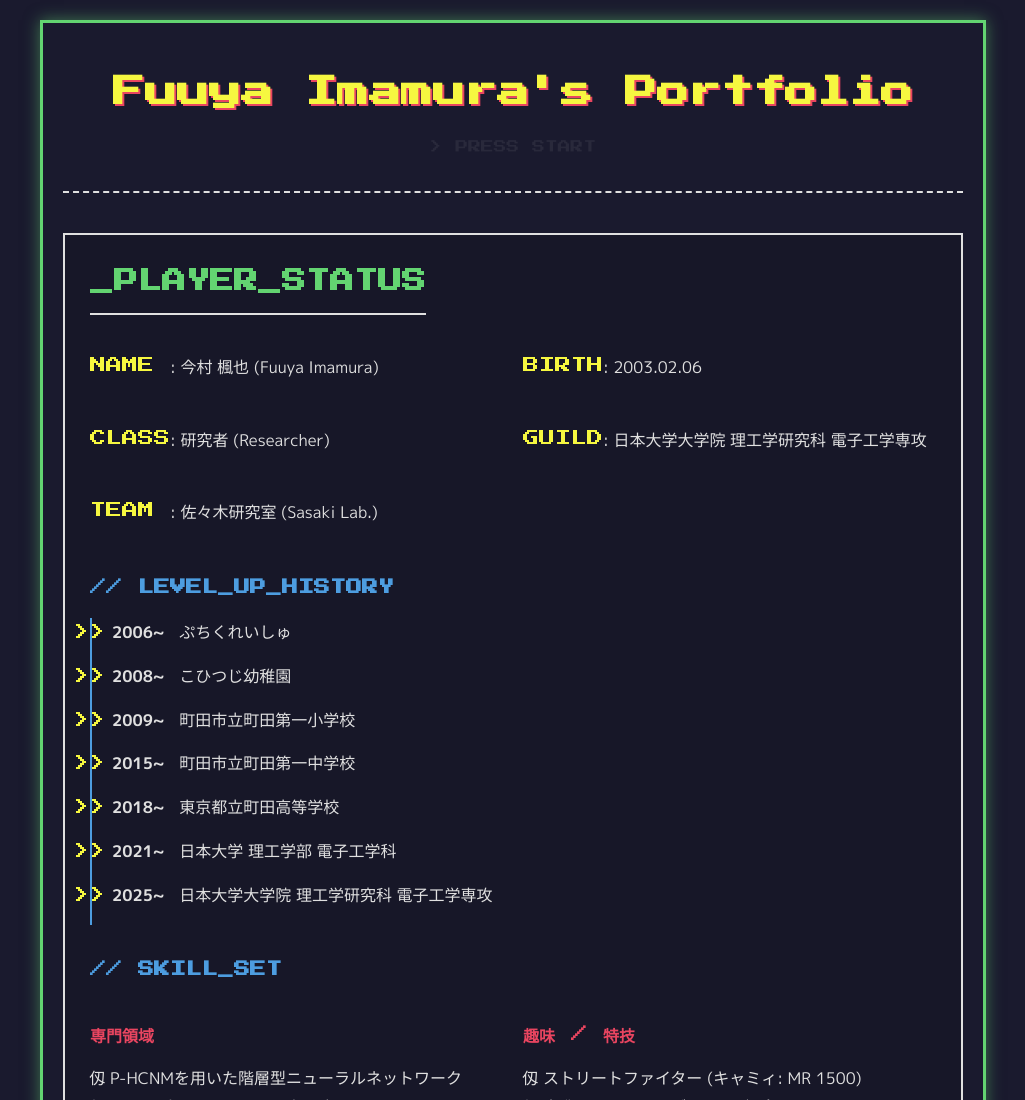
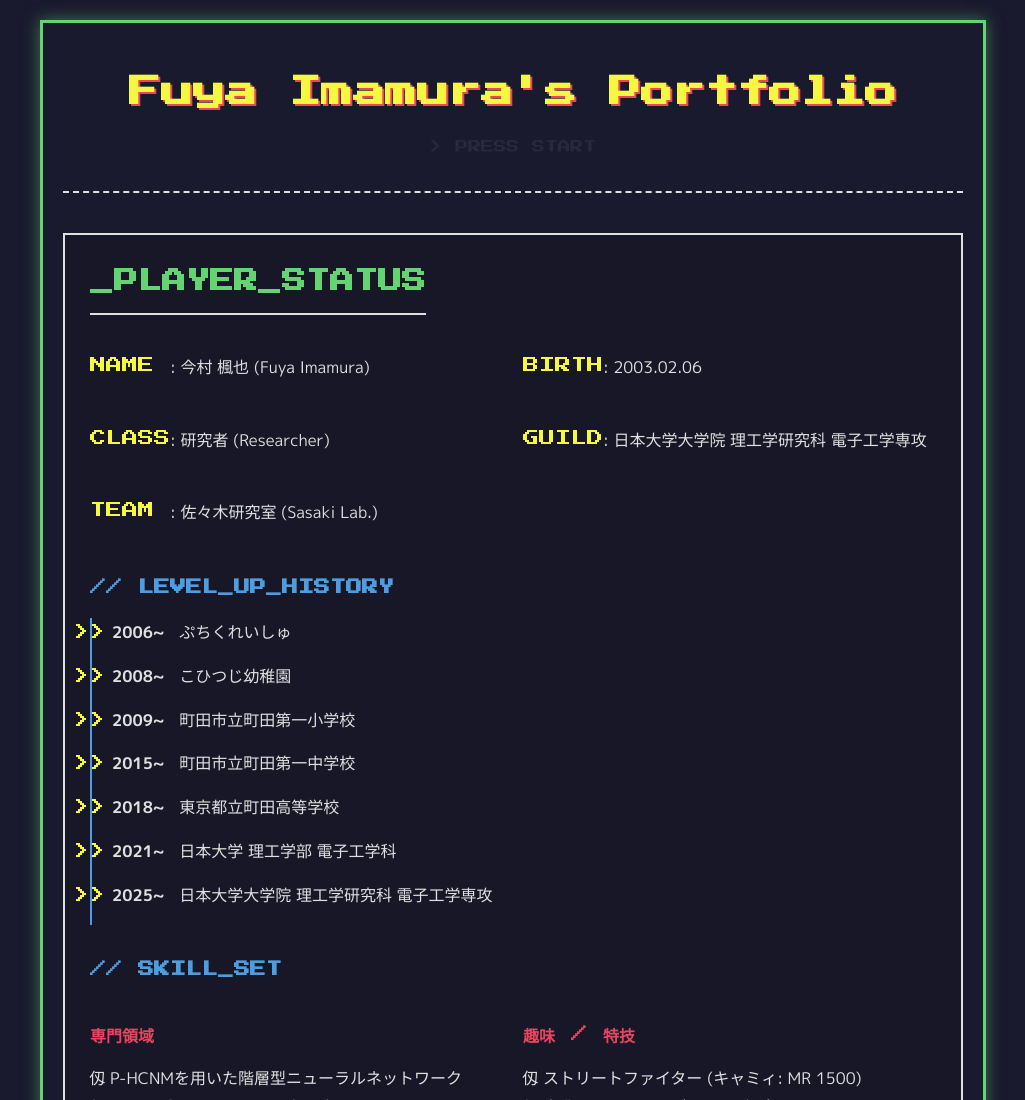
Before and after one commit to cmosboy/homepage_introduce, a plain HTML site: page index.html in a window 1280 px wide. Shown: the top 1100 px of the page, without its empty margins (127-1152 px from the left). Drawn offline with Linux system fonts and the light colour scheme.

Commit message:
Update index.html

```diff
--- a/index.html
+++ b/index.html
@@ -12,7 +12,7 @@
 <body>
     <div class="container">
         <header>
-            <h1>Fuuya Imamura's Portfolio</h1>
+            <h1>Fuya Imamura's Portfolio</h1>
             <p class="header-subtitle">> PRESS START</p>
         </header>
 
@@ -21,7 +21,7 @@
             <section id="profile" class="window">
                 <h2 class="window-title">_PLAYER_STATUS</h2>
                 <div class="status-grid">
-                    <p><span class="label">NAME</span>: 今村 楓也 (Fuuya Imamura)</p>
+                    <p><span class="label">NAME</span>: 今村 楓也 (Fuya Imamura)</p>
                     <p><span class="label">BIRTH</span>: 2003.02.06</p>
                     <p><span class="label">CLASS</span>: 研究者 (Researcher)</p>
                     <p><span class="label">GUILD</span>: 日本大学大学院 理工学研究科 電子工学専攻</p>
```
